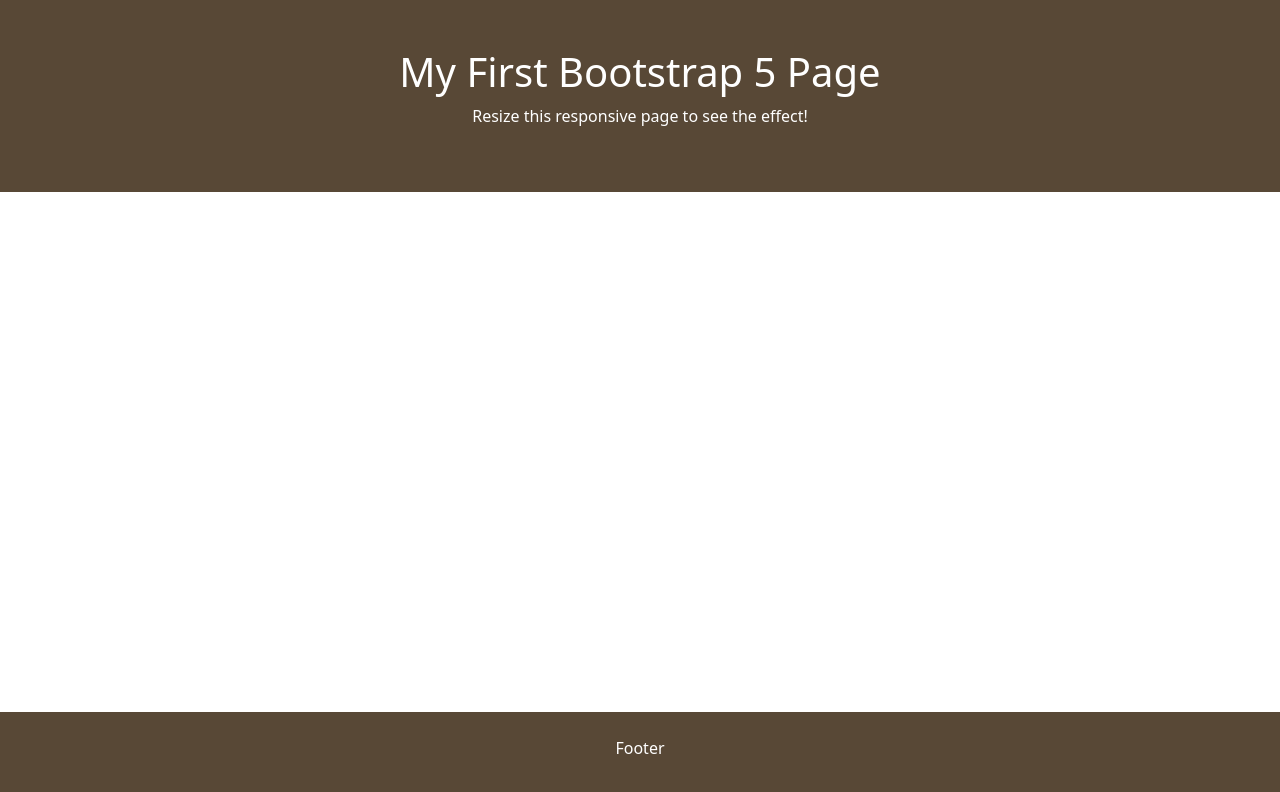
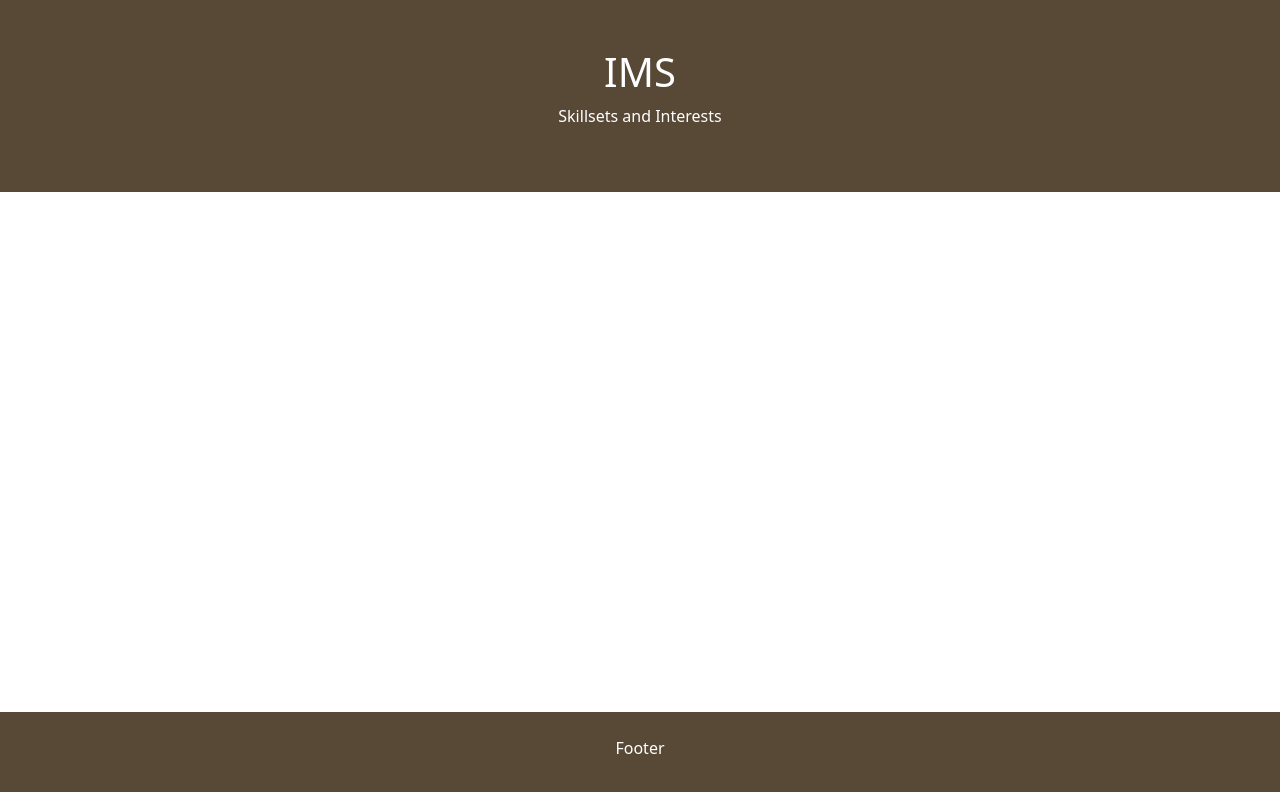
Before and after one commit to lypovyi/IMS_table, a website: page index.html in a window 1280 px wide. Drawn offline with nearby package versions, Linux system fonts and the light colour scheme.

Commit message:
Final change

```diff
--- a/index.html
+++ b/index.html
@@ -9,11 +9,9 @@
 </head>
 <body class="d-flex flex-column min-vh-100">
   <div class="p-5 text-white text-center" style="background-color: #584836;">
-    <h1>My First Bootstrap 5 Page</h1>
-    <p>Resize this responsive page to see the effect!</p>
+    <h1>IMS</h1>
+    <p>Skillsets and Interests</p>
   </div>
-
-
   <div class="container mt-5 mb-5">
     <script
     src="https://b7qmoty35v.cloudtables.io/loader/a3414982-44f3-11ed-befa-f72cc020d266/table/bs5"
```
